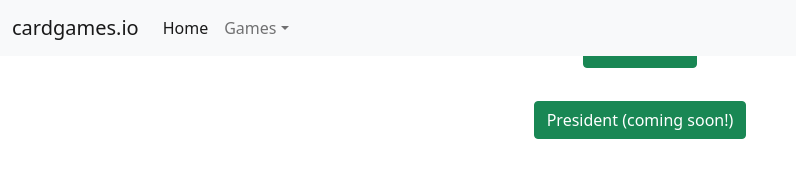
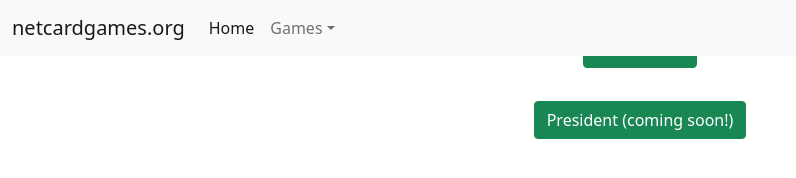
Before and after one commit to eric-lu-VT/cardgames.io, a website: page public/index.html in a window 1280 px wide. Shown: the whole page, without its empty margins (0-796 px from the left). Drawn offline with nearby package versions, Linux system fonts and the light colour scheme; no server answers.

Commit message:
Change name from cardgames.io to netcardgames.org

```diff
--- a/public/index.html
+++ b/public/index.html
@@ -16,7 +16,7 @@
   <body>
     <nav class="navbar fixed-top navbar-expand-sm navbar-light bg-light">
       <div class="container-fluid">
-        <a class="navbar-brand" href="/">cardgames.io</a>
+        <a class="navbar-brand" href="/">netcardgames.org</a>
         <button class="navbar-toggler" type="button" data-bs-toggle="collapse" data-bs-target="#navbarCollapse" aria-controls="navbarCollapse" aria-expanded="false" aria-label="Toggle navigation">
           <span class="navbar-toggler-icon"></span>
         </button>
@@ -39,7 +39,7 @@
     <div id = "main" class="container">
       <div id="mainScreen" class="h-100">
         <div class="d-flex flex-column align-items-center justify-content-center h-100">
-          <h1>cardgames.io</h1>
+          <h1>netcardgames.org</h1>
           <hr>
           <div class="form-group">
             <button
```
Also changed, not shown: public/liars-poker/game.html (+1 -1 lines), public/liars-poker/help.html (+1 -1 lines), public/liars-poker/join.html (+1 -1 lines).
